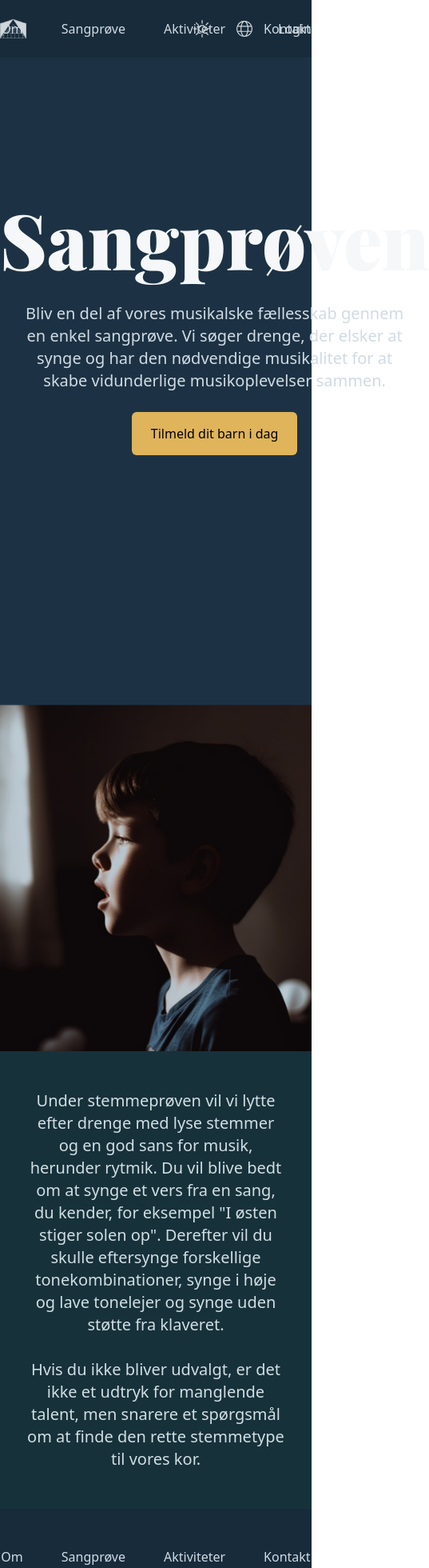
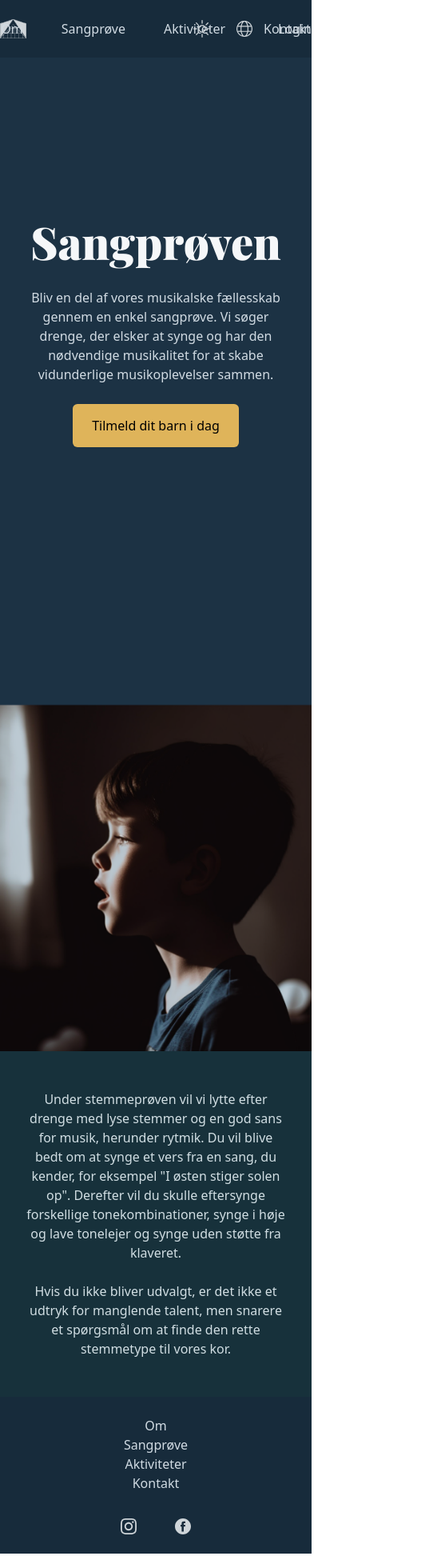
Before and after one commit to Zvezke/TDK, a Next.js app: page /sangproeven in a window 390 px wide. Shown: the top 1960 px of the page at 80% size, 537 px wide, since content can reach past the window. Built offline with nearby package versions, Linux system fonts and the light colour scheme.

Commit message:
Making it mobile friendly

```diff
--- a/app/footer.tsx
+++ b/app/footer.tsx
@@ -3,9 +3,9 @@ import Link from "next/link";
 
 const Footer = () => {
   return (
-    <footer className="flex flex-col text-tdk-blue-400 bg-tdk-blue-800 justify-center items-center py-12 absolute right-0 w-screen">
-      <div className="pb-8">
-        <ul className="flex gap-12 col-start-5 col-end-9">
+    <footer className="flex flex-col justify-center items-center py-6 text-tdk-blue-400 bg-tdk-blue-800 lg:py-12 lg:absolute lg:right-0 lg:w-screen">
+      <div className="pb-8 text-center">
+        <ul className="gap-12 lg:flex lg:col-start-5 lg:col-end-9">
           <li>
             <Link href="/om">Om</Link>
           </li>
--- a/app/sangproeven/page.tsx
+++ b/app/sangproeven/page.tsx
@@ -7,17 +7,17 @@ const Page = () => {
       {/* 1. sektion - Sangprøven */}
       <div className="bg-tdk-blue-700 relative -z-20">
         <section className="grid lg:grid-cols-2 mx-auto xl:max-w-screen-xl">
-          <div className="flex flex-col justify-center min-h-screen -z-20 text-center order-1 container lg:col-start-1 lg:col-end-2 lg:text-left">
-            <h2 className="font-playfair text-8xl font-black pb-8 lg:mt-12 dark:text-tdk-blue-200">
+          <div className="flex flex-col justify-center items-center min-h-screen -z-20 text-center order-1 container lg:col-start-1 lg:col-end-2 lg:text-left">
+            <h2 className="text-[3.5rem] font-playfair font-black pb-4 lg:text-8xl lg:pb-8 lg:mt-12 lg:self-start dark:text-tdk-blue-200">
               Sangprøven
             </h2>
-            <p className="text-xl px-8 max-w-prose lg:pr-12 lg:px-0 dark:text-tdk-blue-400">
+            <p className="px-8 max-w-prose lg:text-xl lg:pr-12 lg:px-0 dark:text-tdk-blue-400">
               Bliv en del af vores musikalske fællesskab gennem en enkel
               sangprøve. Vi søger drenge, der elsker at synge og har den
               nødvendige musikalitet for at skabe vidunderlige musikoplevelser
               sammen.
             </p>
-            <div className="my-10">
+            <div className="my-10 lg:self-start">
               <Link
                 className="py-4 px-6 rounded-md dark:bg-tdk-yellow-400"
                 href="/kontakt"
@@ -28,7 +28,7 @@ const Page = () => {
           </div>
           <Image
             // Fix billedet
-            className="order-2 w-screen lg:col-start-2 lg:col-end-3 lg:absolute lg:right-0 lg:-top-12 lg:-z-10 lg:w-1/2"
+            className="order-2 lg:col-start-2 lg:col-end-3 lg:absolute lg:right-0 lg:-top-12 lg:-z-10 lg:w-1/2"
             src="/images/sangproeven/boySinging.png"
             alt="Boy singing"
             width={400}
@@ -37,7 +37,7 @@ const Page = () => {
         </section>
       </div>
       {/* 2. sektion - Under stemmeprøven ... */}
-      <section className="py-12 px-8 text-xl col-start-1 col-end-3 dark:bg-tdk-green-700 text-tdk-green-400">
+      <section className="py-12 px-8 col-start-1 col-end-3 lg:text-xl dark:bg-tdk-green-700 text-tdk-green-400">
         <p className="mx-auto max-w-prose text-center">
           Under stemmeprøven vil vi lytte efter drenge med lyse stemmer og en
           god sans for musik, herunder rytmik. Du vil blive bedt om at synge et
```
